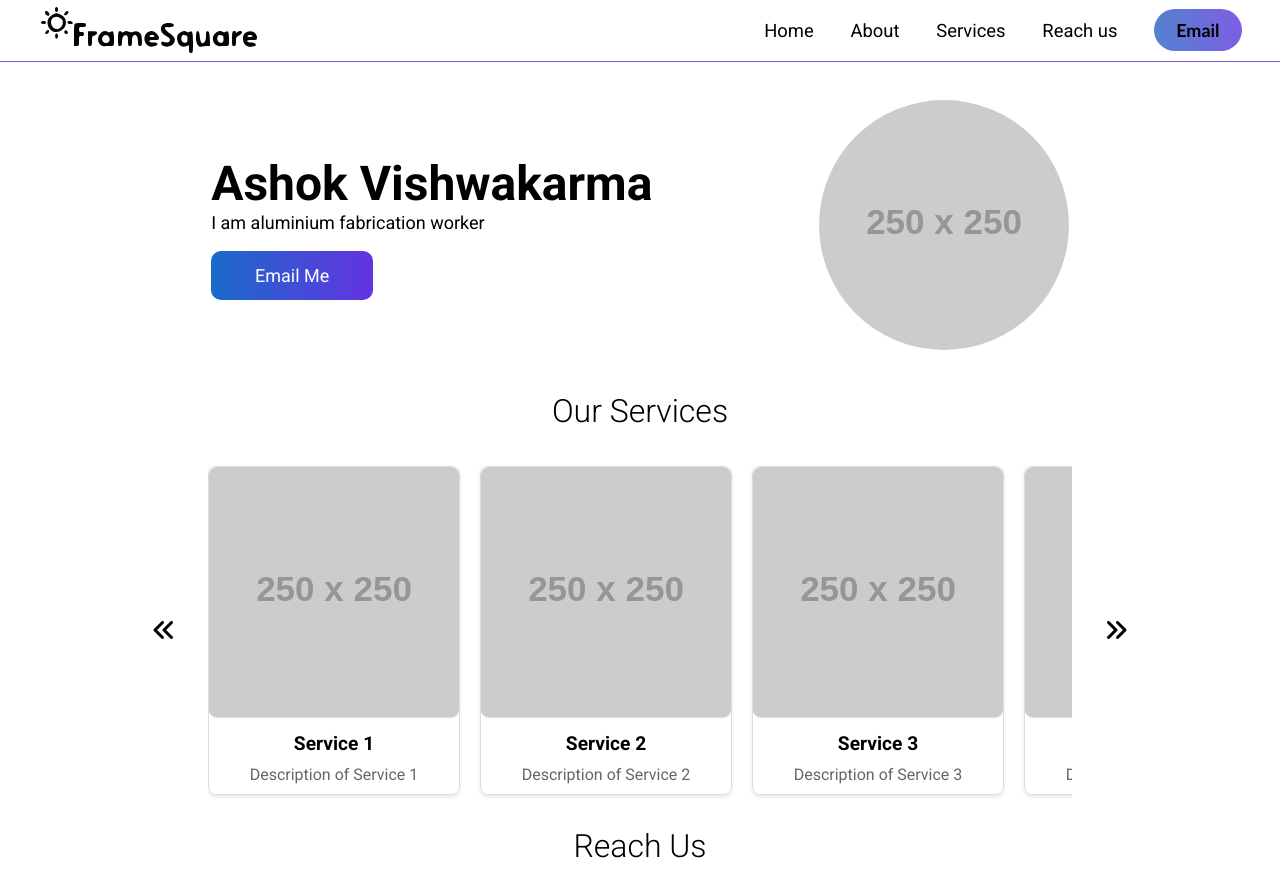
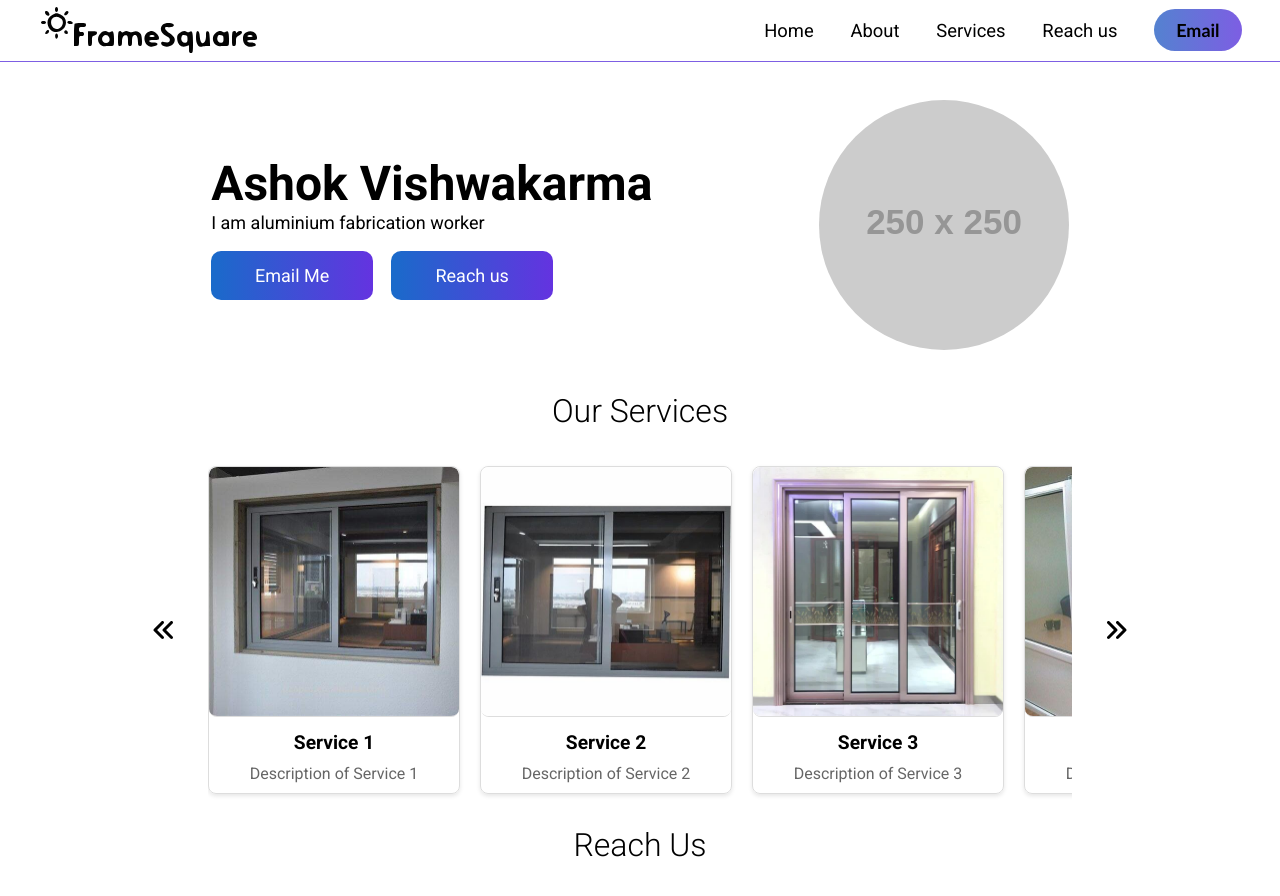
Before and after one commit to J-See/FrameSquare, a React (Vite) app: page / in a window 1280 px wide. Shown: the top 896 px of the page. Built offline with nearby package versions, Linux system fonts and the light colour scheme; grey boxes are pictures that could not be loaded; a web font is replaced by a local one.

Commit message:
image services done

```diff
--- a/src/assets/components/About.tsx
+++ b/src/assets/components/About.tsx
@@ -1,5 +1,6 @@
 import React, { useEffect, useState } from "react";
 import "../styles/About.css";
+import { Link } from "react-scroll";
 const About = () => {
   const [isMobile, setIsMobile] = useState(false);
   useEffect(() => {
@@ -37,6 +38,16 @@ const About = () => {
         <button className="contactButton" onClick={handleContactClick}>
           {isMobile ? "Contact Me" : "Email Me"}
         </button>
+        <Link
+          to="map"
+          spy={true}
+          smooth={true}
+          offset={0}
+          duration={800}
+          className="contactButton"
+        >
+          Reach us
+        </Link>
       </div>
       {/* right part */}
       <div className="right-part">
--- a/src/assets/components/Nav.tsx
+++ b/src/assets/components/Nav.tsx
@@ -93,10 +93,6 @@ const Nav = () => {
               >
                 About
               </Link>
-
-              {/* <NavLink to="/about" onClick={() => scrollToElement("about")}>
-                About
-              </NavLink> */}
             </li>
             <li>
               <NavLink to="services" onClick={toggleMenu}>
--- a/src/assets/styles/About.css
+++ b/src/assets/styles/About.css
@@ -17,6 +17,7 @@
 
     p {
         font-size: large;
+        margin-bottom: 1em;
     }
 
     /* .contactButton {
@@ -41,7 +42,7 @@
         font-size: 18px;
         font-weight: 400;
         font-style: normal;
-        margin-top: 1em;
+        margin-right: 1em;
         padding: 14px 15px;
         width: 9em;
         border: 0px solid #000;
--- a/src/assets/styles/Services.css
+++ b/src/assets/styles/Services.css
@@ -117,8 +117,8 @@
 }
 
 .services-container img {
-    width: 100%;
-    height: auto;
+    width: 250px;
+    aspect-ratio: 1;
     border-radius: inherit;
     border-bottom: 1px solid #ddd;
     /* Optional: add a border below the image */
--- a/src/assets/styles/ServicesList.css
+++ b/src/assets/styles/ServicesList.css
@@ -19,8 +19,8 @@
 
 
     img {
-        width: 100%;
-        height: auto;
+        width: 250px;
+        aspect-ratio: 1;
         border-radius: inherit;
         border-bottom: 1px solid #ddd;
         /* Optional: add a border below the image */
@@ -45,3 +45,9 @@
         transform: translateY(-5px);
     }
 }
+
+@media only screen and (max-width: 768px) {
+    .services-list-container {
+        margin: auto;
+    }
+}
--- a/src/assets/suppoters/services.json
+++ b/src/assets/suppoters/services.json
@@ -1,43 +1,37 @@
 [
   {
     "id": 1,
-    "imageUrl": "https://via.placeholder.com/250",
+    "imageUrl": "/images/services_img/1-sliding-window.jpg",
     "title": "Service 1",
     "description": "Description of Service 1"
   },
   {
     "id": 2,
-    "imageUrl": "https://via.placeholder.com/250",
+    "imageUrl": "/images/services_img/2-sliding-window.jpg",
     "title": "Service 2",
     "description": "Description of Service 2"
   },
   {
     "id": 3,
-    "imageUrl": "https://via.placeholder.com/250",
+    "imageUrl": "/images/services_img/3-sliding -door.jpg",
     "title": "Service 3",
     "description": "Description of Service 3"
   },
   {
     "id": 4,
-    "imageUrl": "https://via.placeholder.com/250",
+    "imageUrl": "/images/services_img/4-office-cabin.jpg",
     "title": "Service 4",
     "description": "Description of Service 3"
   },
   {
     "id": 5,
-    "imageUrl": "https://via.placeholder.com/250",
+    "imageUrl": "/images/services_img/5-mosquito-door.jpg",
     "title": "Service 5",
     "description": "Description of Service 3"
   },
   {
-    "id": 5,
-    "imageUrl": "https://via.placeholder.com/250",
-    "title": "Service 5",
-    "description": "Description of Service 3"
-  },
-  {
-    "id": 5,
-    "imageUrl": "https://via.placeholder.com/250",
+    "id": 6,
+    "imageUrl": "/images/services_img/6-repairing.png",
     "title": "Service 5",
     "description": "Description of Service 3"
   }
```
Also changed, not shown: public/images/services_img/6-repairing.png (added).
